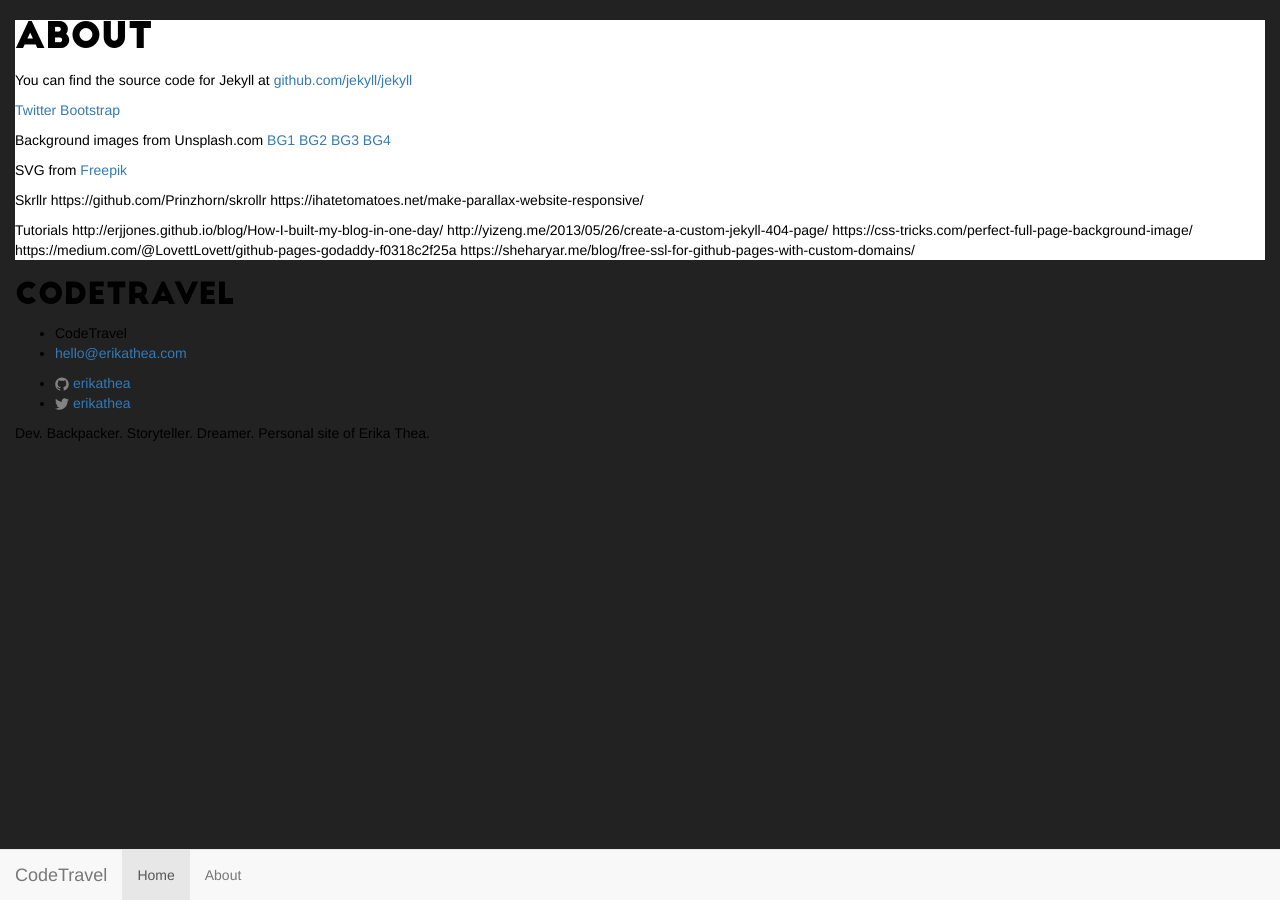
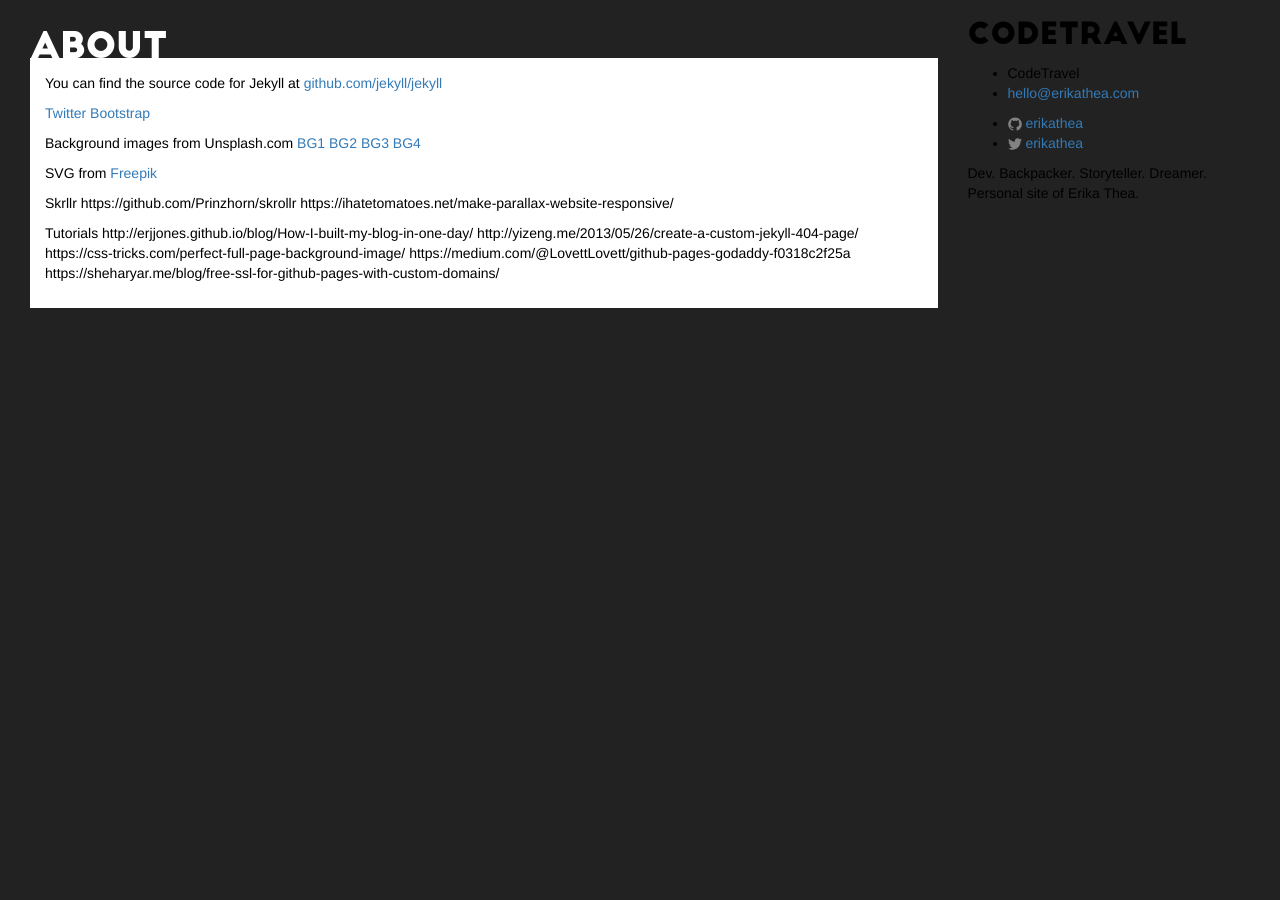
Before and after one commit to erikathea/erikathea.github.io, a Jekyll site: the page built from about.md, in a window 1280 px wide. Built offline with Jekyll 4.4.1, drawn with Linux system fonts in a browser that asks for light colours; Markdown is read by kramdown in place of the engine named in the settings.

Commit message:
WIP update layout of pages

```diff
--- a/_includes/footer.html
+++ b/_includes/footer.html
@@ -1,4 +1,4 @@
-<footer class="site-footer">
+<footer class="site-footer col-md-3">
 
   <div class="wrapper">
 
--- a/_includes/navbar.html
+++ b/_includes/navbar.html
@@ -13,7 +13,7 @@
 
     <div class="collapse navbar-collapse" id="site-navbar-collapse-1">
       <ul class="nav navbar-nav">
-        <li class="active"><a href="{{ site.baseurl }}/">Home <span class="sr-only">(current)</span></a></li>
+        <li><a href="{{ site.baseurl }}/">Home <span class="sr-only">(current)</span></a></li>
         <li><a class="page-link" href="{{ site.baseurl }}/about">About</a></li>
         <!-- {% for page in site.pages %}
           {% if page.title %}
--- a/_layouts/default.html
+++ b/_layouts/default.html
@@ -8,11 +8,7 @@
       <p class="browserupgrade">You are using an <strong>outdated</strong> browser. Please <a href="http://browsehappy.com/">upgrade your browser</a> to improve your experience.</p>
     <![endif]-->
 
-    <header class="site-header">
-      {% include navbar.html %}
-    </header>
-
-    <div class="page-content">
+    <div class="page-content col-md-9">
       <div class="wrapper">
         {{ content }}
       </div>
--- a/css/main.scss
+++ b/css/main.scss
@@ -6,89 +6,34 @@
 $white: #fff;
 $gray-transparent: rgba(200, 200, 200, 0.75);
 $black-transparent: rgba(0, 0, 0, 0.65);
+$background-black: #222;
 
 body { padding-bottom: 70px; }
 
-.text-vcenter {
-  display: table-cell;
-  text-align: center;
-  vertical-align: middle;
-
-  h1 {
-    margin: 0;
-    padding: 0;
+.page-content {
+  margin-top: 10px;
+  .post-header {
+    background: $background-black;
+    margin-bottom: 0px;
+    h1 {
+      color: $white;
+      margin-bottom: 0px;
+    }
+  }
+  .post-content {
+    background: $white;
+    padding: 15px;
+    margin-top: -12px;
   }
 }
 
-.banner {
-  min-height: 100vh;
-  background: $white;
-  .jumbotron {
-    padding-top: 0px;
-    padding-bottom: 0px;
+.site-footer {
+  .icon > svg {
+    display: inline-block;
+    width: 14px;
+    height: 14px;
+    vertical-align: middle;
   }
-  svg {
-    display: block;
-    margin: auto;
-    margin-top: 4vh;
-    vertical-align: middle;
-    transform: scale(10);
-    fill: $black-transparent;
-  }
-}
-
-
-.page-content {
-  background: $white;
-  margin-top: 10px;
-
-}
-
-.icon {
-    > svg {
-        display: inline-block;
-        width: 14px;
-        height: 14px;
-        vertical-align: middle;
-    }
-}
-
-.icon--fly-object {
-  position: fixed;
-  z-index: 99;
-  top: 10px;
-
-  > svg {
-    vertical-align: baseline;
-    width: 35vw;
-    height: 35vh;
-    fill: $gray-transparent;
-  }
-}
-
-.icon-static-object {
-  position: absolute;
-  z-index: 99;
-  right: 5%;
-  top: 15px;
-
-  > svg {
-    vertical-align: baseline;
-    width: 40vw;
-    height: 40vh;
-    fill: $gray-transparent;
-    transform: rotate(45deg);
-  }
-}
-
-#svg-path {
-  position: absolute;
-  top: -10000px;
-  left: -10000px;
-}
-
-#skrollr-body .page-content {
-  margin-top: 50vh;
 }
 
 // Import partials from `sass_dir` (defaults to `_sass`)
```
